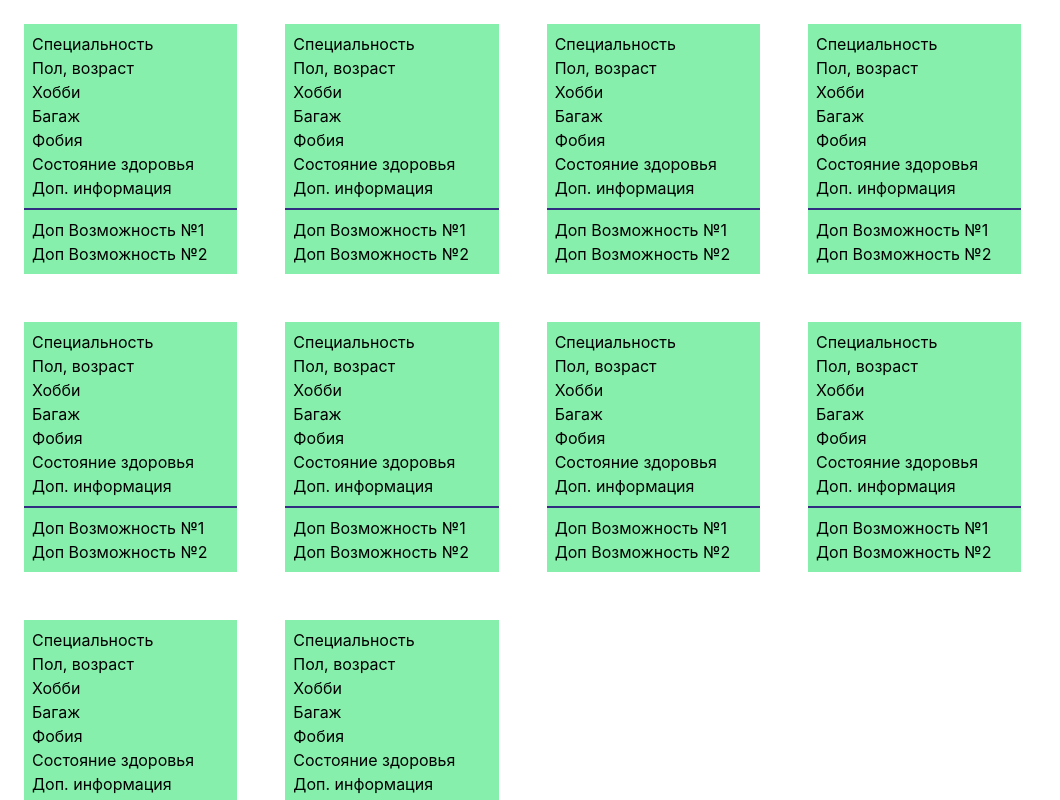
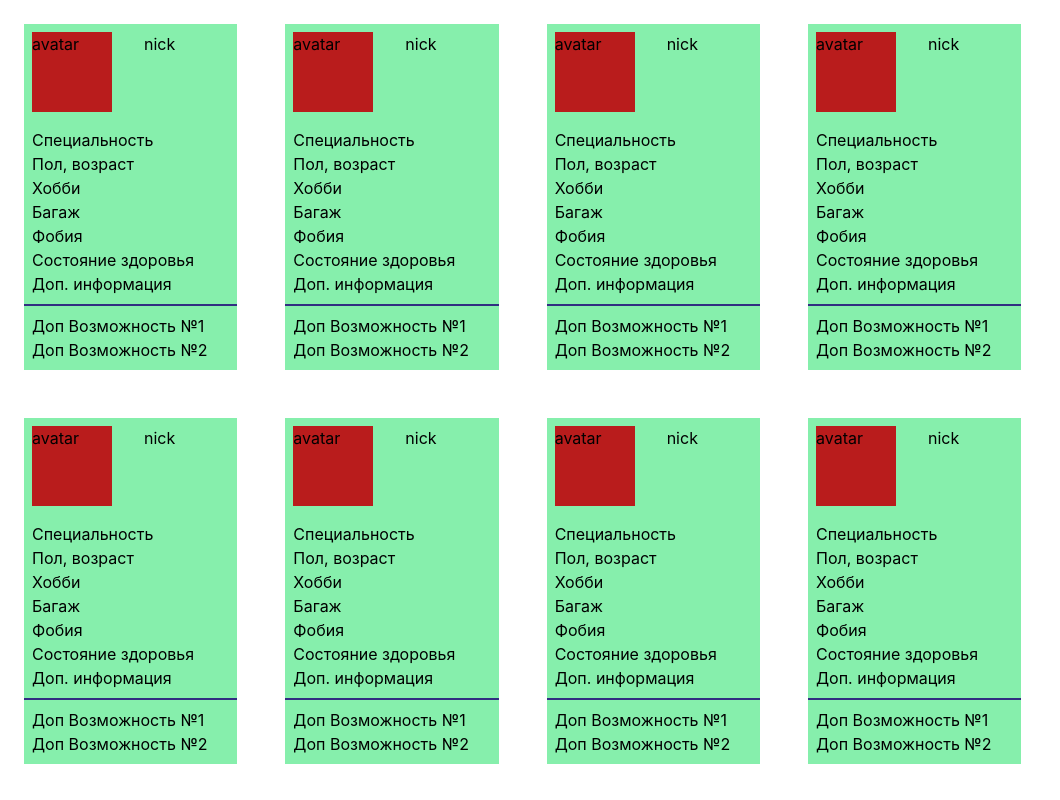
Before and after one commit to Sladys/Shelter-game, a React (Create React App) app: page / in a window 1280 px wide. Shown: the top 800 px of the page, without its empty margins (0-1060 px from the left). Built offline with nearby package versions, Linux system fonts and the light colour scheme.

Commit message:
Немного доработал карты

```diff
--- a/src/components/game/playerCard.tsx
+++ b/src/components/game/playerCard.tsx
@@ -4,6 +4,10 @@ function PlayerCard(): JSX.Element {
   return (
     <Fragment>
       <li className="m-6 w-2/12 bg-green-300">
+        <div className="p-2 flex">
+          <span className="inline-block h-20 w-20 bg-red-700">avatar</span>
+          <span className="inline-block ml-8">nick</span>
+        </div>
         <ul className="list-none p-2">
           <li>Специальность</li>
           <li>Пол, возраст</li>
```
